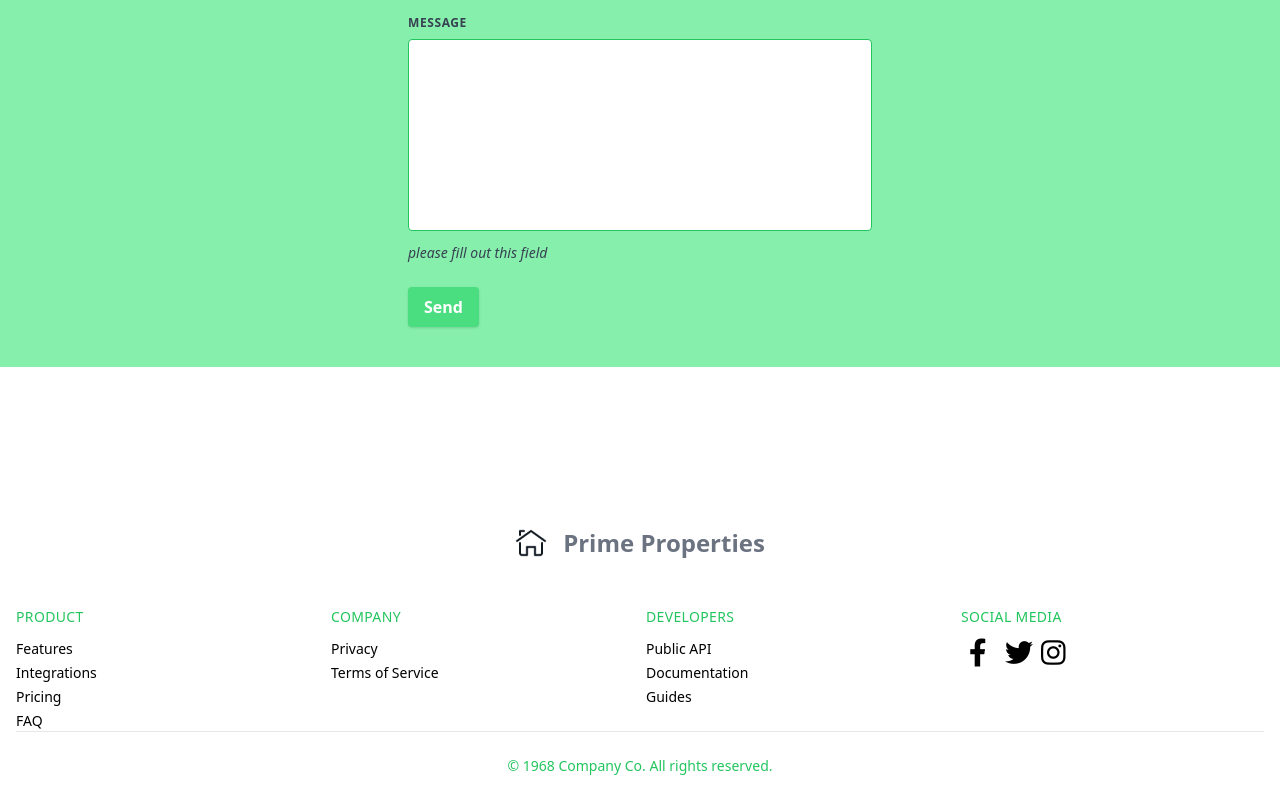
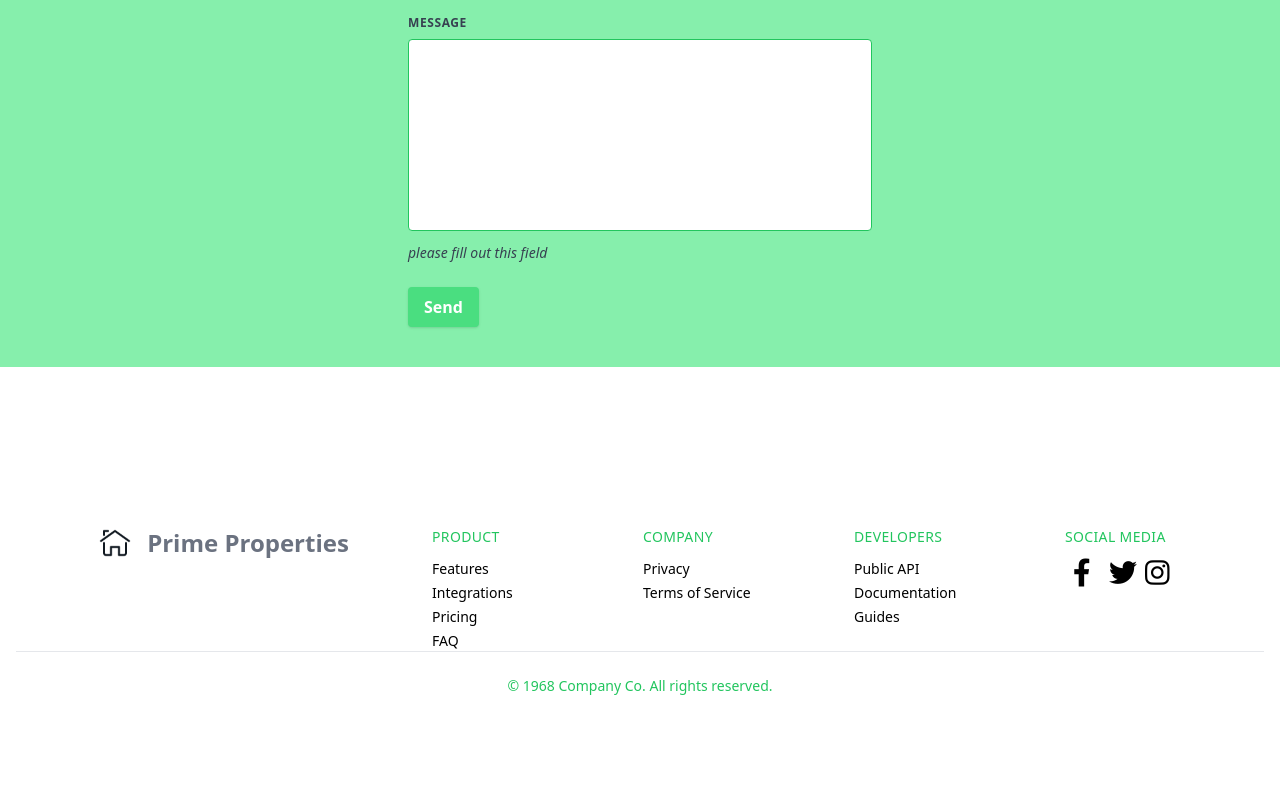
Before and after one commit to rafi021/tailwind-real-state, a website: page src/index.html in a window 1280 px wide. Shown: the part 4521-5321 px from the top of the page. After the commit the page ends 5241 px from the top, so only its background shows below. Drawn offline with Linux system fonts and the light colour scheme.

Commit message:
create footer diff layout on responsive

```diff
--- a/src/index.html
+++ b/src/index.html
@@ -319,8 +319,8 @@
 
     <!--Footer START-->
     <footer class="pt-40 px-4 divide-y">
-        <div class="container flex flex-col justify-between mx-auto space-y-8">
-            <div class="">
+        <div class="container flex flex-col justify-between mx-auto space-y-8 lg:flex-row lg:space-y-0">
+            <div class="lg:w-1/3">
                 <a href="" class="flex justify-center">
                     <div class="flex w-12 h-12">
                         <img src="/asset/house.png" class="w-8 h-8 mr-2" alt="logo">
@@ -329,7 +329,7 @@
                 </a>
             </div>
 
-            <div class="grid grid-cols-2 gap-x-3 gap-y-8 text-sm sm:grid-cols-4">
+            <div class="grid grid-cols-2 gap-x-3 gap-y-8 text-sm sm:grid-cols-4 lg:w-2/3">
                 <div class="space-y-3">
                     <h3 class="text-green-500 uppercase tracking-wide">Product</h3>
                     <ul class="space-y-1">
```
Also changed, not shown: dist/output.css.
